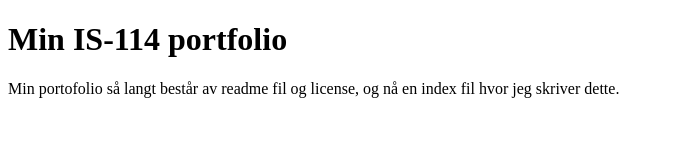
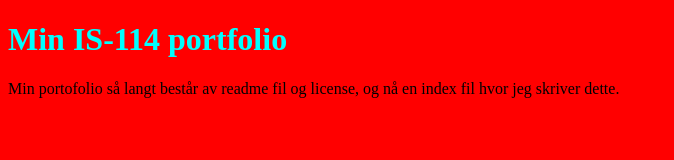
Before and after one commit to norajorgensen/IS-114, a plain HTML site: page docs/index.html in a window 1280 px wide. Shown: the whole page, without its empty margins (0-674 px from the left). Drawn offline with Linux system fonts and the light colour scheme.

Commit message:
endret farge med css inne i html

```diff
--- a/docs/index.html
+++ b/docs/index.html
@@ -1,6 +1,15 @@
 <!DOCTYPE html>
 <html>
 <head>
+    <style>
+        h1 {
+            color:aqua
+        }
+        body {
+            background-color: red;
+        }
+
+    </style>
 <meta charset="utf-8">
 <meta name="viewport" content="width=device-width, initial-scale=1">
 <title>Nora Jorgensen</title>
```
